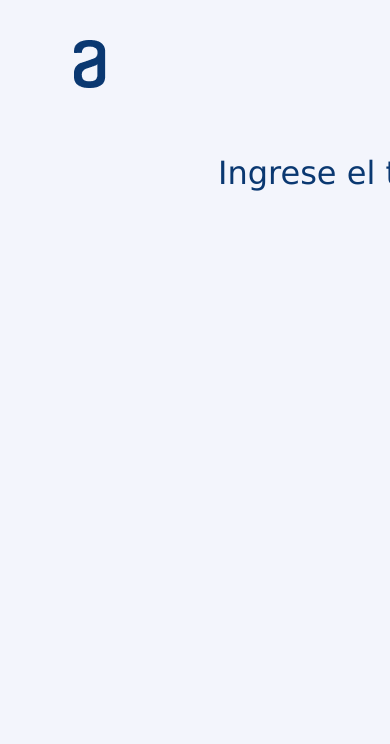
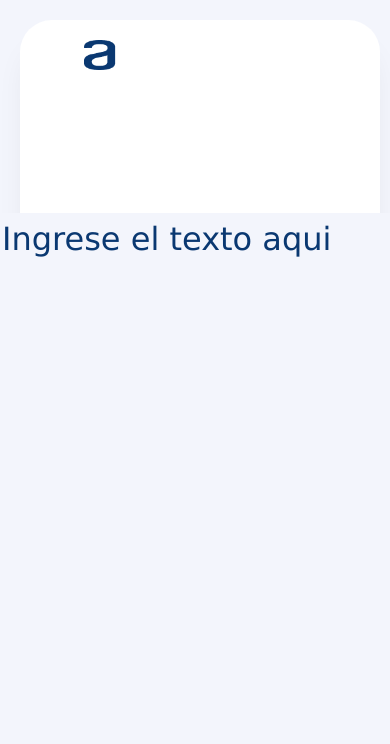
Before and after one commit to franciscolir/encriptador-de-texto, a plain HTML site: page index.html in a window 390 px wide. Shown: the top 744 px of the page. Drawn offline with Linux system fonts and the light colour scheme.

Commit message:
comienzo de diseño resposivo en CSS

```diff
--- a/app.js
+++ b/app.js
@@ -77,11 +77,6 @@ function cifrar() {
     document.getElementById("texto-sin-ingresar").style.display="none";
     document.getElementById("ingrese-texto").setAttribute('style', "font-size : 26px");
     document.getElementById("muñeco").style.display="none";
-// agregar class con api claslist
-    let a =document.querySelector(".rectangulo")//.classList.add("animated");
-    a.classList.add("animated");
-    console.log(a)
-//------------------
     textoCifrado=[""];
 
 };
--- a/index.html
+++ b/index.html
@@ -52,7 +52,7 @@
 
                 <div class="container__parrafo-Informativo" id="texto-cifrado">
                     <p id="texto-sin-ingresar">Ningún mensaje fue encontrado</p>
-                    <p id="ingrese-texto">Ingresa el texto que desees encriptar o desencriptar.</p>
+                    <p class="texto-des-cifrado" id="ingrese-texto">Ingresa el texto que desees encriptar o desencriptar.</p>
                 </div>
                 <div id="boton-copiar">
                     <button onclick="copiarTexto()" id="copiar" class="container__boton__copiar">Copiar</button>
--- a/style.css
+++ b/style.css
@@ -12,7 +12,6 @@ body{
     top: 619px;
     left: 1032px;
     gap: 16px;
-
 }
 
 main {
@@ -50,7 +49,6 @@ main .container__izquierdo, main .container__central, main .container__derecho{
     margin-top: 20%;
     background: #F3F5FC;
 }
-
 
 #textoInput:hover::placeholder {
     color: #5c7465;
@@ -172,7 +170,6 @@ main .container__izquierdo, main .container__central, main .container__derecho{
     border-radius: 32px;
     background: #FFFFFF;
     box-shadow: 0px 24px 32px -8px #00000014;
-
 }
 
 #muñeco{
@@ -180,7 +177,6 @@ main .container__izquierdo, main .container__central, main .container__derecho{
     height: 304px;
     padding-top: 200px;
     margin: auto;
-
 }
 
 .container__parrafo-Informativo{
@@ -188,7 +184,6 @@ main .container__izquierdo, main .container__central, main .container__derecho{
     height: 122px;
     margin-top: 40px;
     overflow: auto;
-
 }
 
 #texto-cifrado{
@@ -251,29 +246,28 @@ main .container__izquierdo, main .container__central, main .container__derecho{
     height: 67px;
 }
 
-.rectangulo.animated {
-    -webkit-animation-duration: 2s;
-    animation-duration: 2s;
-    -webkit-animation-fill-mode: both;
-    animation-fill-mode: both;
-   }
-   @-webkit-keyframes flash {
-    0%, 50%, 100% {
-    opacity: 1;
+@media screen and (max-width:480px){
+     .container__main, .container__central, .container__izquierdo{
+        width: auto;
+        height: auto;
+        float: none;
     }
-   25%, 75% {
-    opacity: 0;
+    .container__izquierdo, #logo {
+        height: 3.5%;
     }
-   }
-   @keyframes flash {
-    0%, 50%, 100% {
-    opacity: 1;
+    #logo {
+        margin:0%;
+        height: 100%;
     }
-   25%, 75% {
-    opacity: 0;
+    .container__central, .container__izquierdo{
+        position: absolute;
     }
-   }
-   .flash {
-    -webkit-animation-name: flash;
-    animation-name: flash;
-   }
+    .container__central{
+        margin-top: 20%;
+        text-align: center;
+    }
+    .container__derecho{
+        top: 100%;
+    }
+
+}
```
